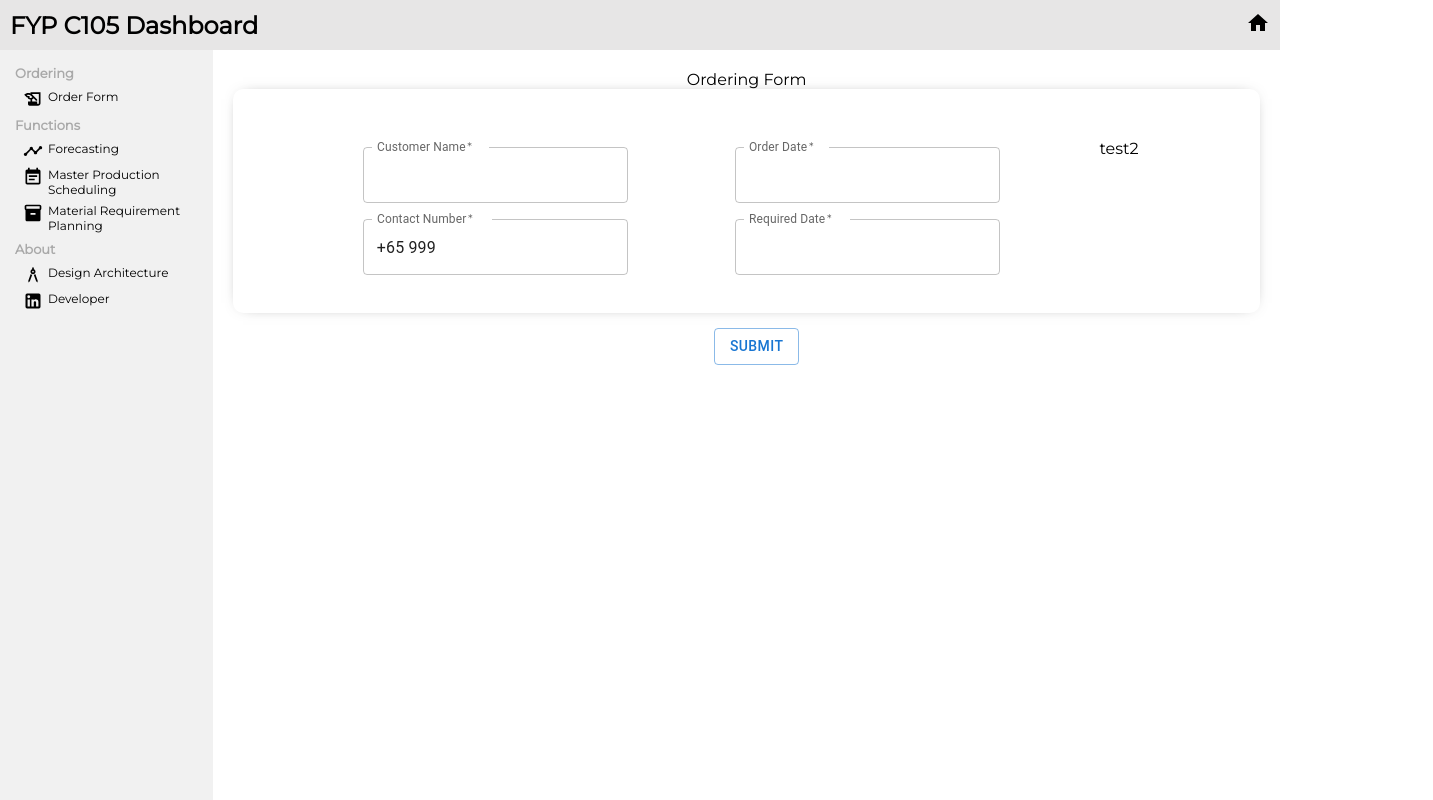
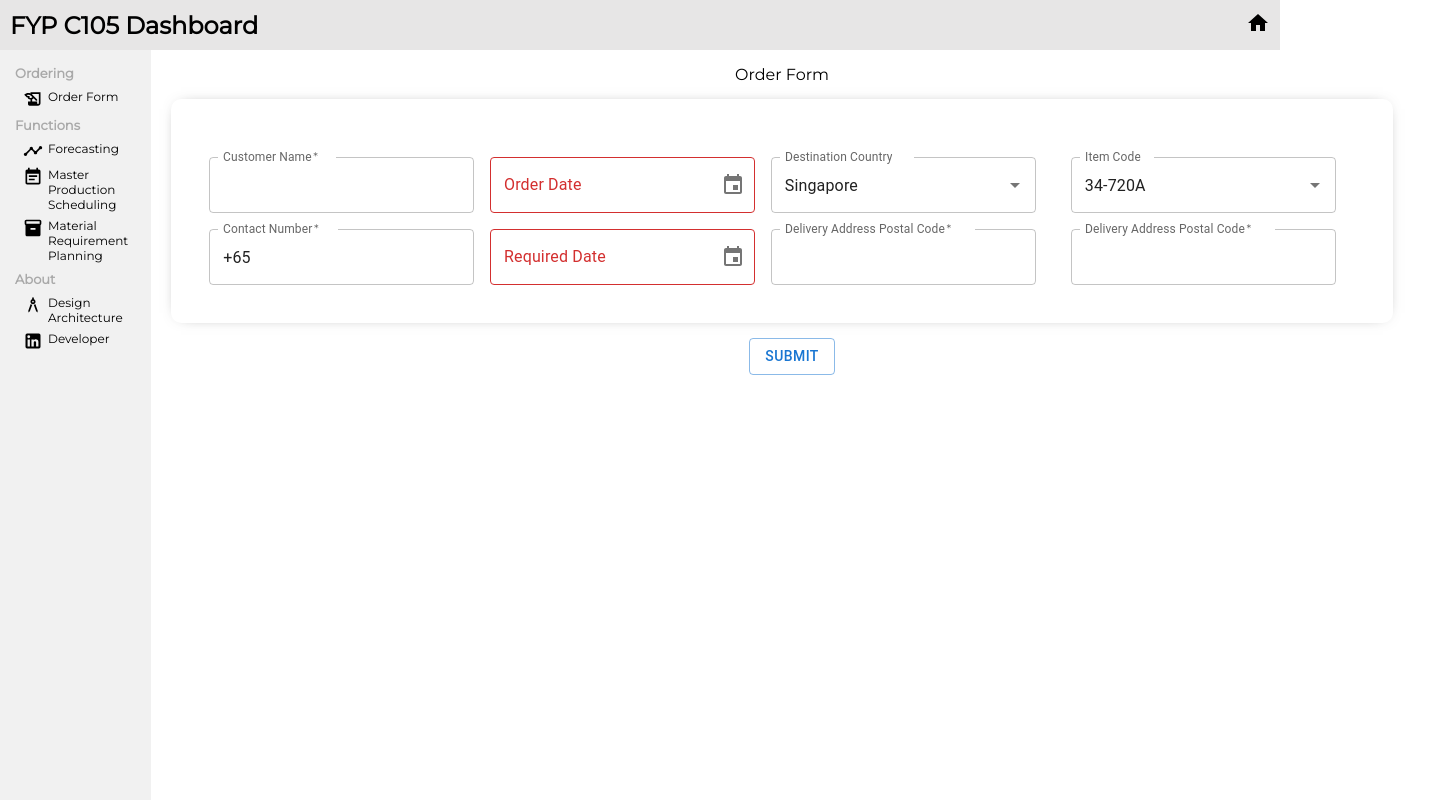
Before and after one commit to darentwh/fyp-react, a React (Create React App) app: page /ordering in a window 1280 px wide. Shown: the whole page, 1433 px wide, since content can reach past the window. Built offline with nearby package versions, Linux system fonts and the light colour scheme.

Commit message:
order page

```diff
--- a/package.json
+++ b/package.json
@@ -9,10 +9,12 @@
     "@material-ui/core": "^4.12.4",
     "@material-ui/icons": "^4.11.3",
     "@mui/icons-material": "^5.8.4",
+    "@mui/x-date-pickers": "^5.0.0-beta.7",
     "@testing-library/jest-dom": "^5.16.4",
     "@testing-library/react": "^13.3.0",
     "@testing-library/user-event": "^13.5.0",
     "axios": "^0.27.2",
+    "dayjs": "^1.11.5",
     "react": "^18.2.0",
     "react-dom": "^18.2.0",
     "react-router-dom": "^6.3.0",
--- a/src/pages/ordering/Ordering.css
+++ b/src/pages/ordering/Ordering.css
@@ -1,5 +1,10 @@
 .ordering{
     flex: 5;
+}
+
+.orderTitle{
+  padding:15px 15px;
+  text-align: center;
 }
 
 .slider2{
--- a/src/pages/ordering/Ordering.jsx
+++ b/src/pages/ordering/Ordering.jsx
@@ -1,16 +1,36 @@
 import * as React from 'react'
+import { LocalizationProvider } from '@mui/x-date-pickers/LocalizationProvider'
+import { AdapterDayjs } from '@mui/x-date-pickers/AdapterDayjs';
 import './Ordering.css'
 import Box from '@mui/material/Box';
 import TextField from '@mui/material/TextField';
 import Button from '@mui/material/Button';
+import { DesktopDatePicker } from '@mui/x-date-pickers/DesktopDatePicker'
+import Autocomplete from '@mui/material/Autocomplete';
+
+const optionsCountries = ['Singapore', 'Malaysia'];
+const optionsItem = ['34-720A','950XL', '975XL2', 'RK1-720A','RK14-975XLC'];
 
 export default function Ordering(){
     const handleSubmit = () => {
-        console.log('ok');
+        console.log({value1},{value2},{valueCountry});
     }
+    const [value1, setValue1] = React.useState('');
+    const handleChange1 = (newValue) => {
+        setValue1(newValue);
+    };
+    const [value2, setValue2] = React.useState('');
+    const handleChange2 = (newValue) => {
+        setValue2(newValue);
+    };
+    const [valueCountry, setValueCountry] = React.useState(optionsCountries[0]);
+    const [inputValueCountry, setInputValueCountry] = React.useState('');
+
+    const [valueItem, setValueItem] = React.useState(optionsItem[0]);
+    const [inputValueItem, setInputValueItem] = React.useState('');
     return(
         <div className='ordering'>
-            <div className='featured2'>Ordering Form</div>
+            <div className='orderTitle'>Order Form</div>
             <div className='featuredItem'>
                 <div className='featured2'>
                     <div>
@@ -35,7 +55,7 @@ export default function Ordering(){
                                 required
                                 id="outlined-required"
                                 label="Contact Number"
-                                defaultValue="+65 999"
+                                defaultValue="+65 "
                                 />
                             </div>
                         </Box>
@@ -50,25 +70,98 @@ export default function Ordering(){
                             autoComplete="off"
                             >
                             <div>
-                                <TextField
-                                required
-                                id="outlined-required"
-                                label="Order Date"
-                                defaultValue=" "
+                                <LocalizationProvider dateAdapter={AdapterDayjs}>
+                                    <DesktopDatePicker
+                                    label='Order Date'
+                                    inputFormat="DD/MM/YYYY"
+                                    value={value1}
+                                    onChange={handleChange1}
+                                    renderInput={(params) => <TextField {...params} />}
+                                    />
+                                </LocalizationProvider>
+                            </div>
+                            <div>
+                                <LocalizationProvider dateAdapter={AdapterDayjs}>
+                                    <DesktopDatePicker
+                                    label='Required Date'
+                                    inputFormat="DD/MM/YYYY"
+                                    value={value2}
+                                    onChange={handleChange2}
+                                    renderInput={(params) => <TextField {...params} />}
+                                    />
+                                </LocalizationProvider>
+                            </div>
+                        </Box>
+                    </div>
+                    <div>
+                        <Box
+                            component="form"
+                            sx={{
+                                '& .MuiTextField-root': { m: 1, width: '25ch' },
+                            }}
+                            noValidate
+                            autoComplete="off"
+                            >
+                            <div>
+                                <Autocomplete
+                                    value={valueCountry}
+                                    onChange={(event, newValue) => {
+                                        setValueCountry(newValue);
+                                    }}
+                                    inputValue={inputValueCountry}
+                                    onInputChange={(event, newInputValue) => {
+                                        setInputValueCountry(newInputValue);
+                                    }}
+                                    id="controllable-states-demo"
+                                    options={optionsCountries}
+                                    sx={{ width: 300 }}
+                                    renderInput={(params) => <TextField {...params} label="Destination Country" />}
                                 />
                             </div>
                             <div>
                                 <TextField
                                 required
                                 id="outlined-required"
-                                label="Required Date"
+                                label="Delivery Address Postal Code"
                                 defaultValue=" "
                                 />
                             </div>
                         </Box>
                     </div>
                     <div>
-                        test2
+                        <Box
+                            component="form"
+                            sx={{
+                                '& .MuiTextField-root': { m: 1, width: '25ch' },
+                            }}
+                            noValidate
+                            autoComplete="off"
+                            >
+                            <div>
+                                <Autocomplete
+                                    value={valueItem}
+                                    onChange={(event, newValue) => {
+                                        setValueItem(newValue);
+                                    }}
+                                    inputValue={inputValueItem}
+                                    onInputChange={(event, newInputValue) => {
+                                        setInputValueItem(newInputValue);
+                                    }}
+                                    id="controllable-states-demo"
+                                    options={optionsItem}
+                                    sx={{ width: 300 }}
+                                    renderInput={(params) => <TextField {...params} label="Item Code" />}
+                                />
+                            </div>
+                            <div>
+                                <TextField
+                                required
+                                id="outlined-required"
+                                label="Delivery Address Postal Code"
+                                defaultValue=" "
+                                />
+                            </div>
+                        </Box>
                     </div>
                 </div>
             </div>
```
Also changed, not shown: 1 other file (tests, documents, lock files or other folders).
